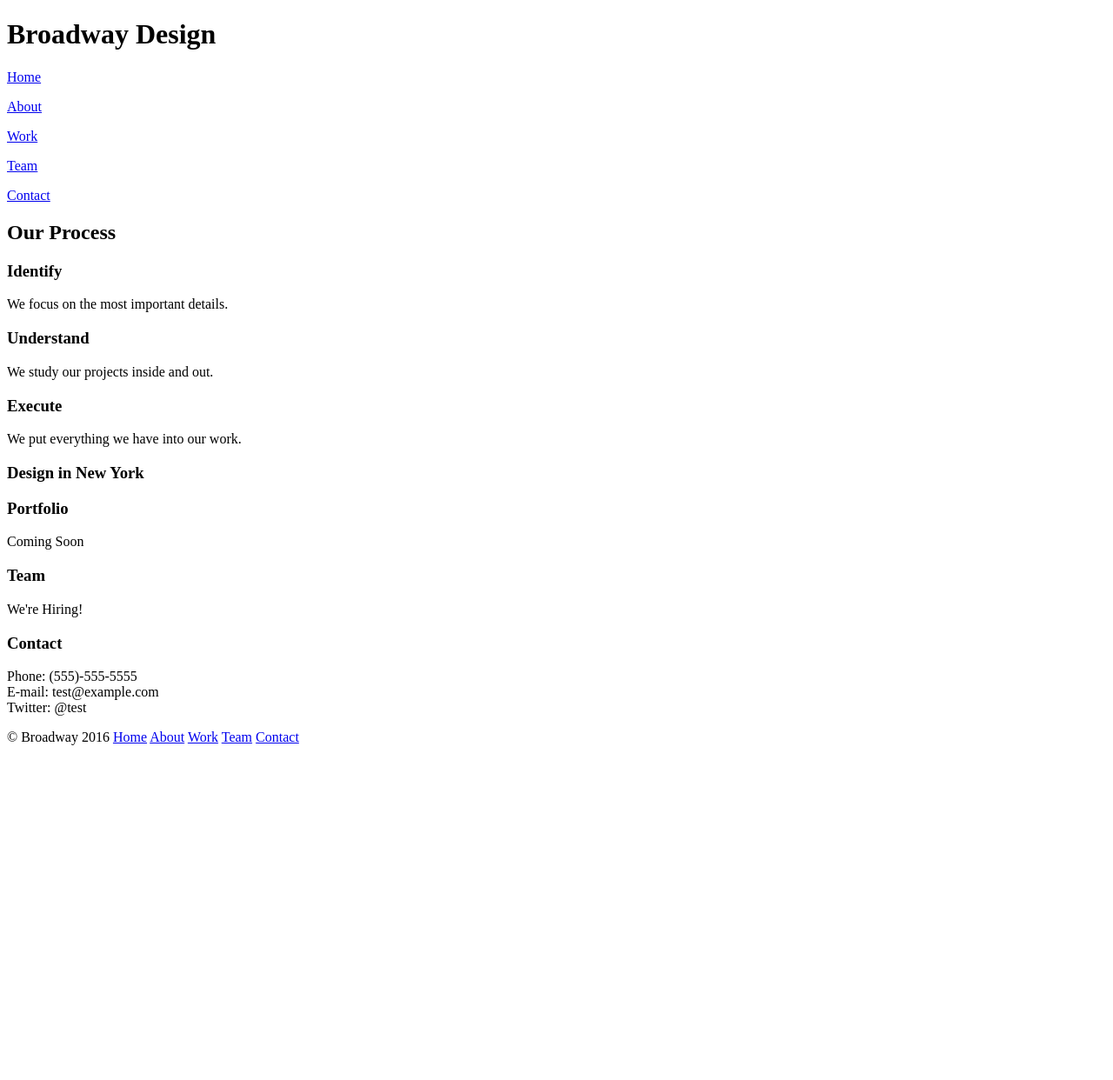
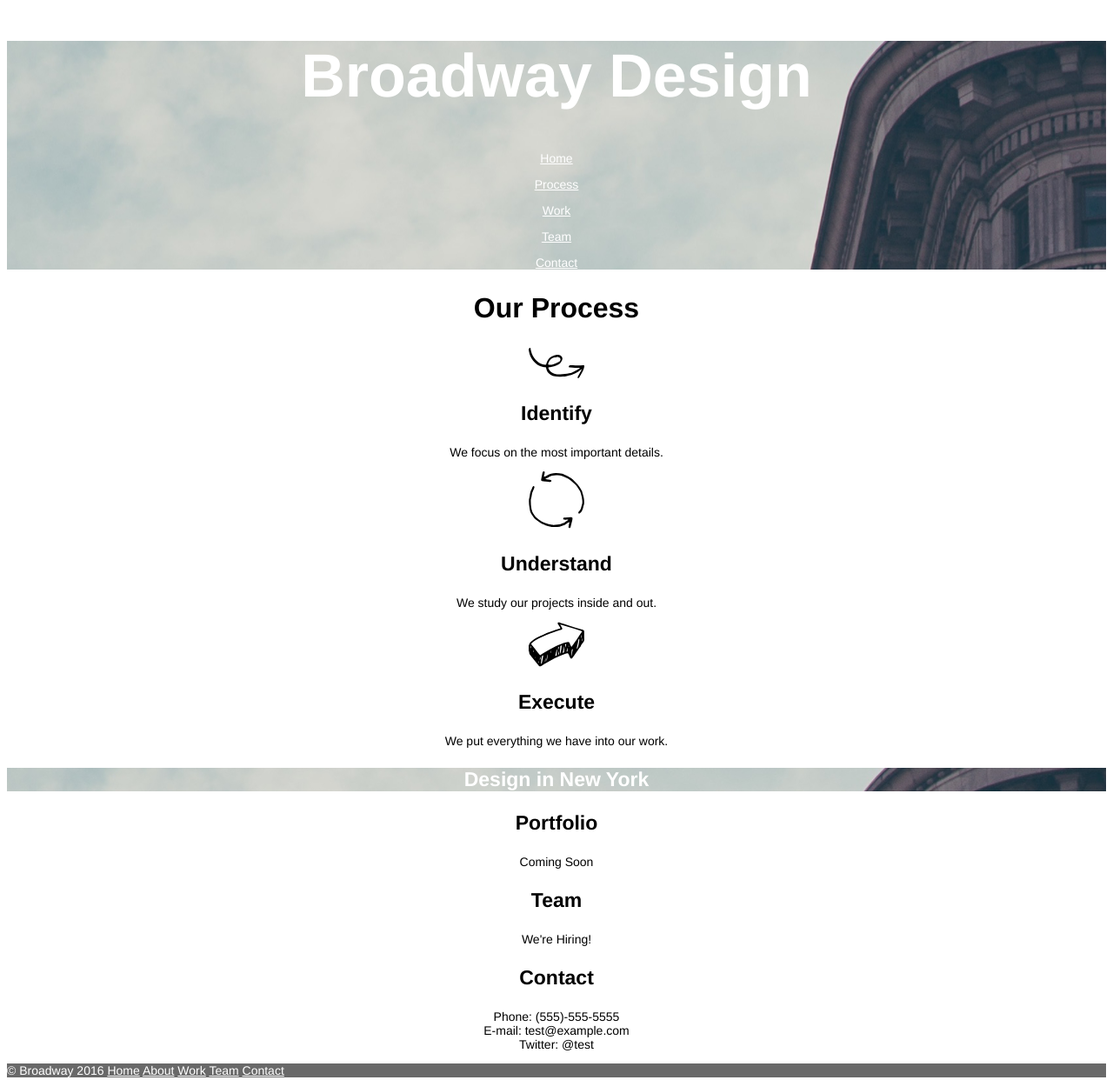
Before and after one commit to waliyanoor/broadway, a plain HTML site: page index.html in a window 1280 px wide. Shown: the whole page at 87% size. Before the commit the page ends 873 px from the top, so only its background shows below. Drawn offline with Linux system fonts and the light colour scheme.

Commit message:
Add link style.css to html file

```diff
--- a/index.html
+++ b/index.html
@@ -3,41 +3,50 @@
   <head>
     <meta charset="utf-8">
     <title>broadway</title>
+    <link href="resources/style.css" type="text/css" rel="stylesheet" />
   </head>
   <body>
-    <div class="bp">
+
+    <div class="background-image">
     <h1>Broadway Design</h1>
-    <p><a href="#h">Home</a></p>
-    <p><a href="#a">About</a></p>
-    <p><a href="#w">Work</a></p>
-    <p><a href="#t">Team</a></p>
-    <p><a href="#c">Contact</a></p>
+    <p><a class="link" href="#">Home</a></p>
+    <p><a class="link" href="#process">Process</a></p>
+    <p><a class="link" href="#work">Work</a></p>
+    <p><a class="link" href="#team">Team</a></p>
+    <p><a class="link" href="#contact">Contact</a></p>
   </div>
+
+  <!--Process-->
     <h2>Our Process</h2>
-    <!--1st -->
-      <!--img-->
+      <img src="identify.svg" alt="identify">
     <h3>Identify</h3>
     <p>We focus on the most important details.</p>
-    <!--2nd-->
-    <!--img-->
+    <img src="understand.svg" alt="understand" />
     <h3>Understand</h3>
     <p>We study our projects inside and out.</p>
-    <!--3rd-->
-    <!--img-->
+    <img src="execute.svg" alt="execute" />
     <h3>Execute</h3>
     <p>We put everything we have into our work.</p>
-    <!--img--><h3 class="bp">Design in New York</h3>
+    <h3 class="background-image" "fs">Design in New York</h3>
     <h3>Portfolio</h3>
     <p>Coming Soon</p>
+
     <h3>Team</h3>
     <p>We're Hiring!</p>
+
     <h3>Contact</h3>
     <p>Phone: (555)-555-5555<br>
     E-mail: test@example.com<br>
   Twitter: @test</p>
   <div class="footer">
-  <p>&#169; Broadway 2016 <a href="h">Home</a> <a href="a">About</a> <a href="w">Work</a> <a href="t">Team</a>
-    <a href="c">Contact</a>
+  <p>
+    &#169; Broadway 2016
+    <a class="link" href="home">Home</a>
+    <a class="link" href="#about">About</a>
+    <a class="link" href="#work">Work</a>
+    <a class="link" href="#team">Team</a>
+    <a class="link" href="#contact">Contact</a>
+  </p>
   </div>
 
   </body>
--- a/resources/style.css
+++ b/resources/style.css
@@ -0,0 +1,50 @@
+body {
+  text-align: center;
+  font-family: helvetica;
+}
+
+h1, h2, h3 {
+  font-weight: bold;
+}
+
+h1 {
+  font-size: 70px;
+}
+
+h2 {
+  font-size: 32px;
+}
+
+h3 {
+  font-size: 23px;
+}
+
+p {
+  font-size: 14px;
+}
+
+.background-image, .footer, h1 {
+  color: white;
+}
+
+.para {
+  font-size: 18px;
+}
+
+.fs {
+  font-size: 23px;
+}
+
+.footer {
+  font-size: 11px;
+  background-color: dimgray;
+  text-align: left;
+}
+
+.background-image {
+background-image: url("the-flatiron-building.png");
+}
+
+.link {
+  color: white;
+}
```
Also changed, not shown: execute.svg (added), identify.svg (added), resources/index.html (added), resources/the-flatiron-building.png (added), understand.svg (added).
